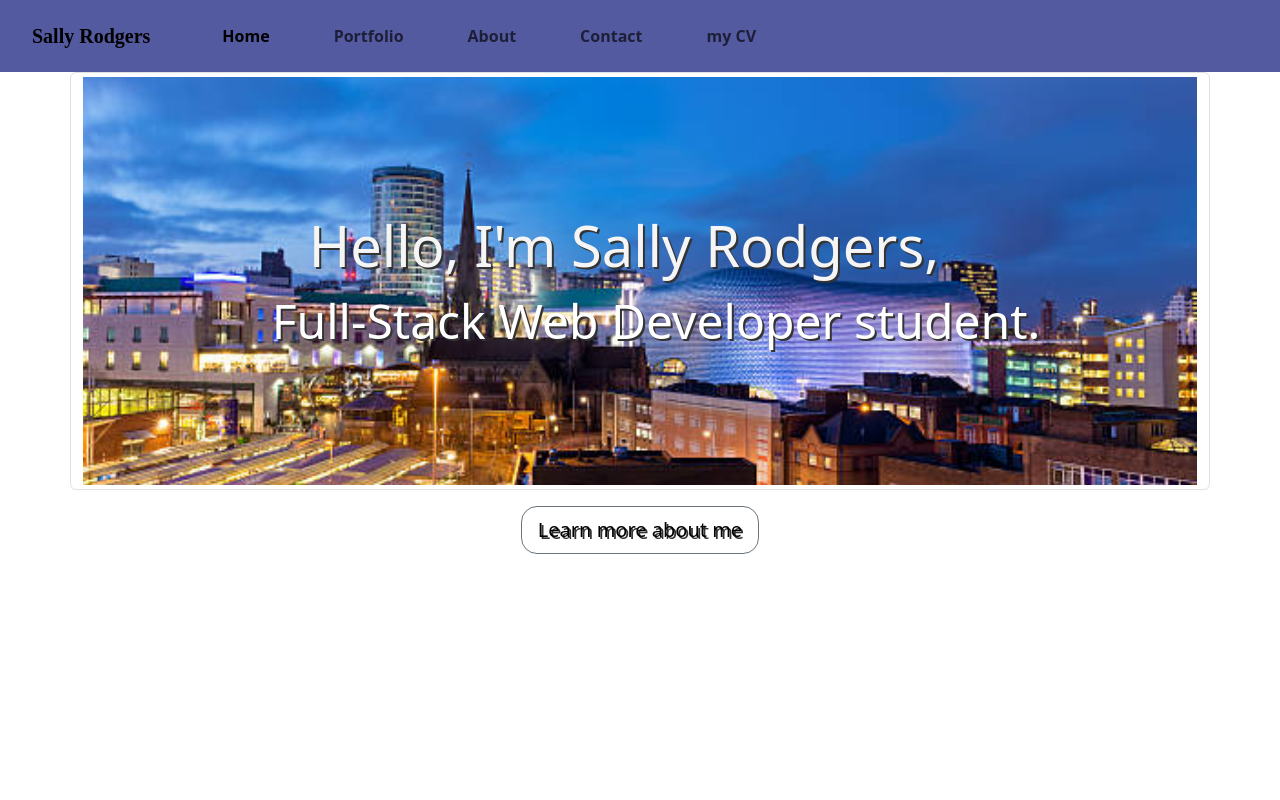
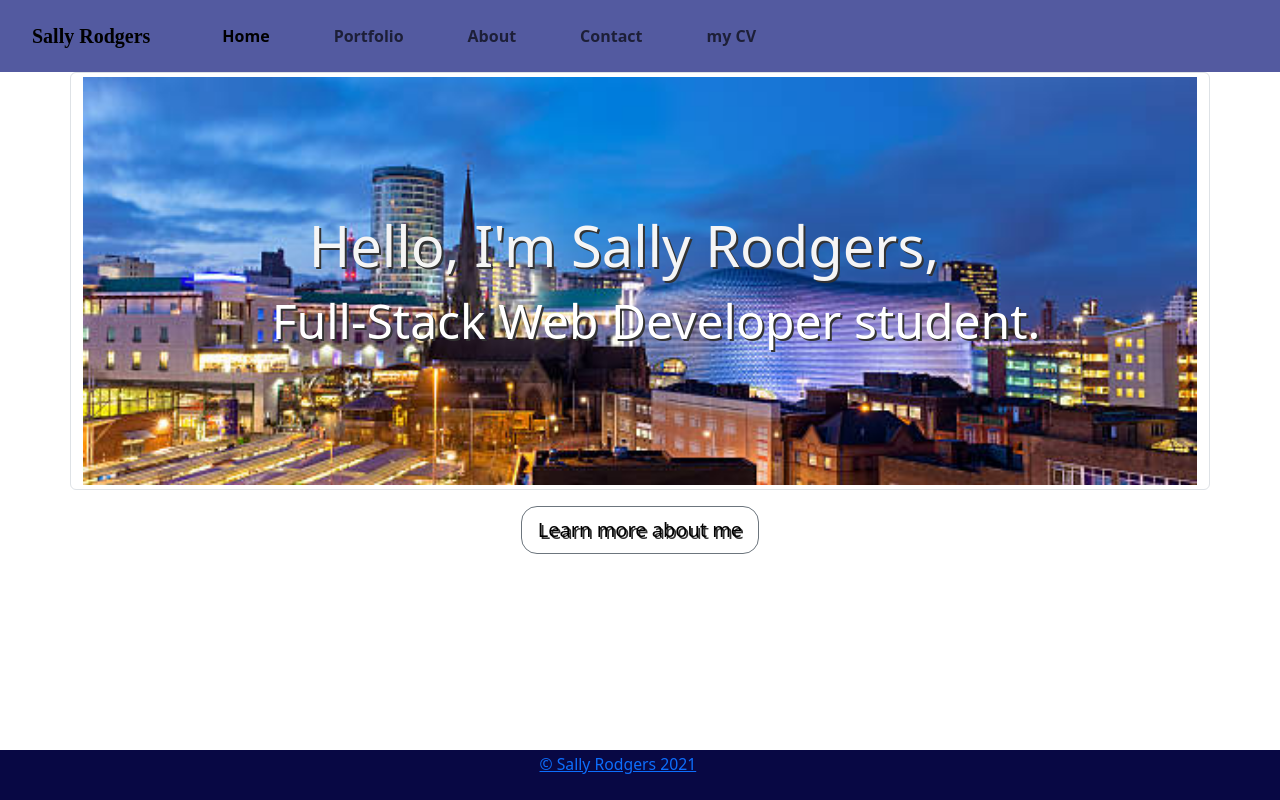
Before and after one commit to sallyxp/Portfolio-React, a React (Create React App) app: page /#/ in a window 1280 px wide. Built offline with nearby package versions, Linux system fonts and the light colour scheme.

Commit message:
udpated footer to match header etc

```diff
--- a/src/App.js
+++ b/src/App.js
@@ -7,6 +7,7 @@ import './App.css';
 
 import Navbar from "./components/Navbar"
 import Wrapper from "./components/Wrapper";
+import Footer from "./components/Footer";
 import 'bootstrap/dist/css/bootstrap.min.css';
 
 import Home from "./pages/Home";
@@ -31,6 +32,8 @@ function App() {
                     <Route exact path="/portfolio" component={Portfolio} />
 
                 {/* </Switch> */}
+
+            <Footer />
         </Router>
       </Wrapper>
     </div>
--- a/src/components/Footer.js
+++ b/src/components/Footer.js
@@ -1,16 +1,18 @@
 import React from "react";
 
-import "../styles/Footer.css"
+import "../styles/footer.css"
 
 
 function Footer() {
   return (
-    <footer id="sticky-footer" className="py-3 mt-auto bg-dark footer fade-in-footer">
-      <div className="footer-container-home text-right">
-        <small>  &copy; <a href="/contact">Sally Rodgers 2021</a>&nbsp;&nbsp;&nbsp;</small>
-      </div>
+    // <footer id="sticky-footer" className="py-3 mt-auto footer fade-in-footer">
+    <div className="footer-container-home text-white text-right">
+      <small>
+             <a href="/contact"> &copy; Sally Rodgers 2021</a>&nbsp;&nbsp;&nbsp;
+    </small>
+    </div>
 
-    </footer>
+    // </footer>
   );
 }
 export default Footer;
--- a/src/pages/contact.js
+++ b/src/pages/contact.js
@@ -4,14 +4,16 @@ import Row from "../components/Row";
 import Col from "../components/Col";
 import Wrapper from '../components/Wrapper';
 import '../styles/contact.css';
-
+import backgroundImg from "../images/brianLewicki-unsplash-1589352511666-341e33517a0b.jpg";
 
 
 function Contact() {
     return (
-        <div className="bg-dark text-light page" id="page-content">
+        <div className="bg-warning text-light page" id="page-content">
             <Wrapper className="bg-dark text-light">
                 <Container className="contact-header bg-dark text-light">
+                    <img src={backgroundImg} alt="Birmimgham" className="img-thumbnail" />
+
                     <Row className="bg-dark text-light">
                         <Col size="md-12" className="text-center bg-dark text-light">
                             <h2 className="text-center contact">Contact Details:</h2>
--- a/src/styles/contact.css
+++ b/src/styles/contact.css
@@ -0,0 +1,24 @@
+.contact-header {
+    background: url("../images/brianLewicki-unsplash-1589352511666-341e33517a0b.jpg");
+    background-size: cover;
+
+}
+
+.display-5 {
+    color: white;
+}
+.images img {
+    max-height: auto;
+    max-width:  auto;
+    padding: 1em;
+}
+
+.big-title {
+    background-color: white;
+    color:black;
+}
+
+.card-body{
+    background-color: white;
+    color:rgb(30, 8, 131);
+}
--- /dev/null
+++ b/src/styles/footer.css
@@ -0,0 +1,63 @@
+
+
+footer a {
+    color: #f5f5f5;
+    text-align: right;
+    height: 1.5rem;
+    margin-bottom: 15px;
+    text-decoration: none;
+    font-size: small;
+    position: fixed;
+    width: 100%;
+
+}
+
+footer a:hover {
+    color: rgb(255, 0, 179);
+}
+
+.footer-container-home {
+    position: fixed;
+    height: 50px;
+    bottom: 0;
+    width: 100%;
+    font-size:large;
+    color: white;
+    background-color: rgb(8, 8, 68);
+
+    padding-right: 2rem;
+    color: white
+}
+
+
+
+.class-colour {
+    color: rgb(255, 0, 221);
+}
+/* .fade-in-footer {
+  animation: fadeIn ease 1.2s;
+  -webkit-animation: fadeIn ease 1.2s;
+  -moz-animation: fadeIn ease 1.2s;
+  -o-animation: fadeIn ease 1.2s;
+  -ms-animation: fadeIn ease 1.2s;
+}
+@keyframes fadeIn {
+  0% {opacity:0;}
+  100% {opacity:1;}
+}
+@-moz-keyframes fadeIn {
+  0% {opacity:0;}
+  100% {opacity:1;}
+}
+@-webkit-keyframes fadeIn {
+  0% {opacity:0;}
+  100% {opacity:1;}
+}
+@-o-keyframes fadeIn {
+  0% {opacity:0;}
+  100% {opacity:1;}
+}
+@-ms-keyframes fadeIn {
+  0% {opacity:0;}
+  100% {opacity:1;}
+} */
```
